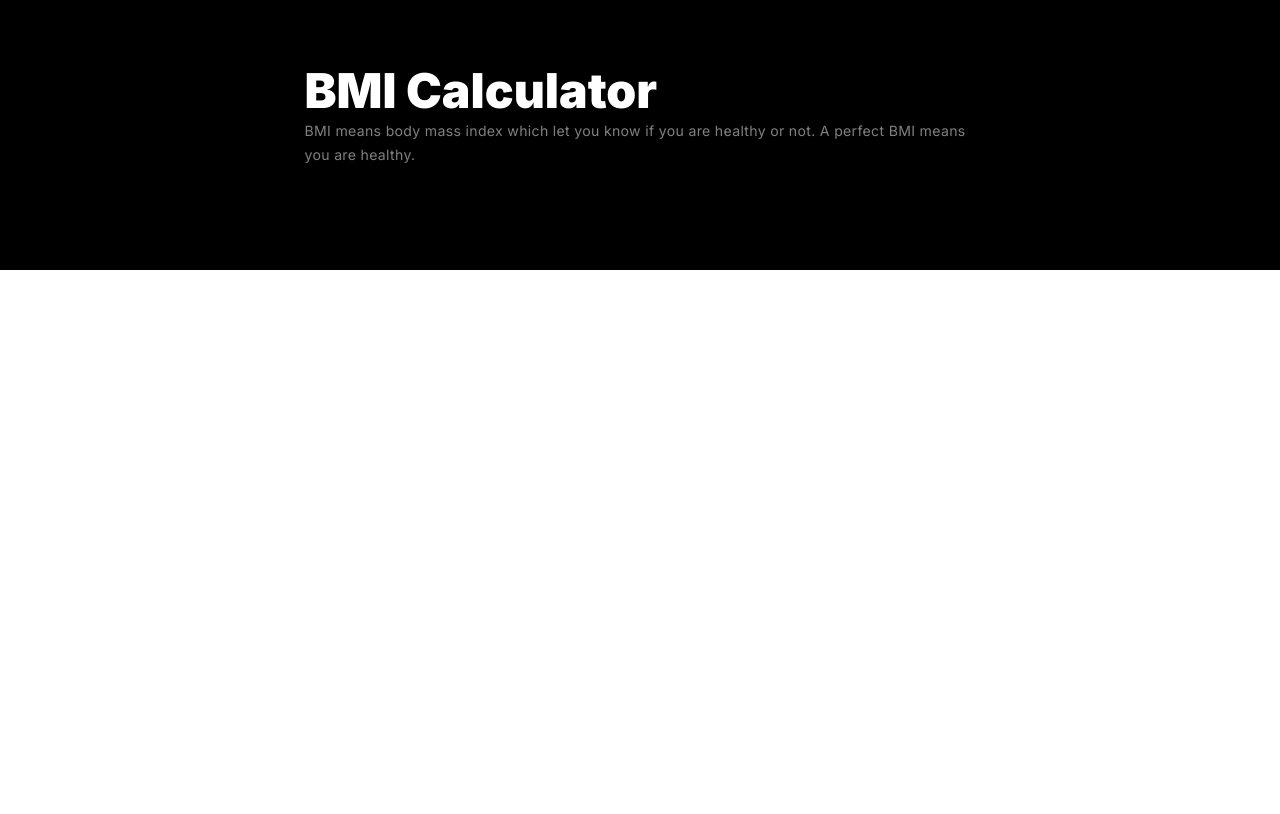
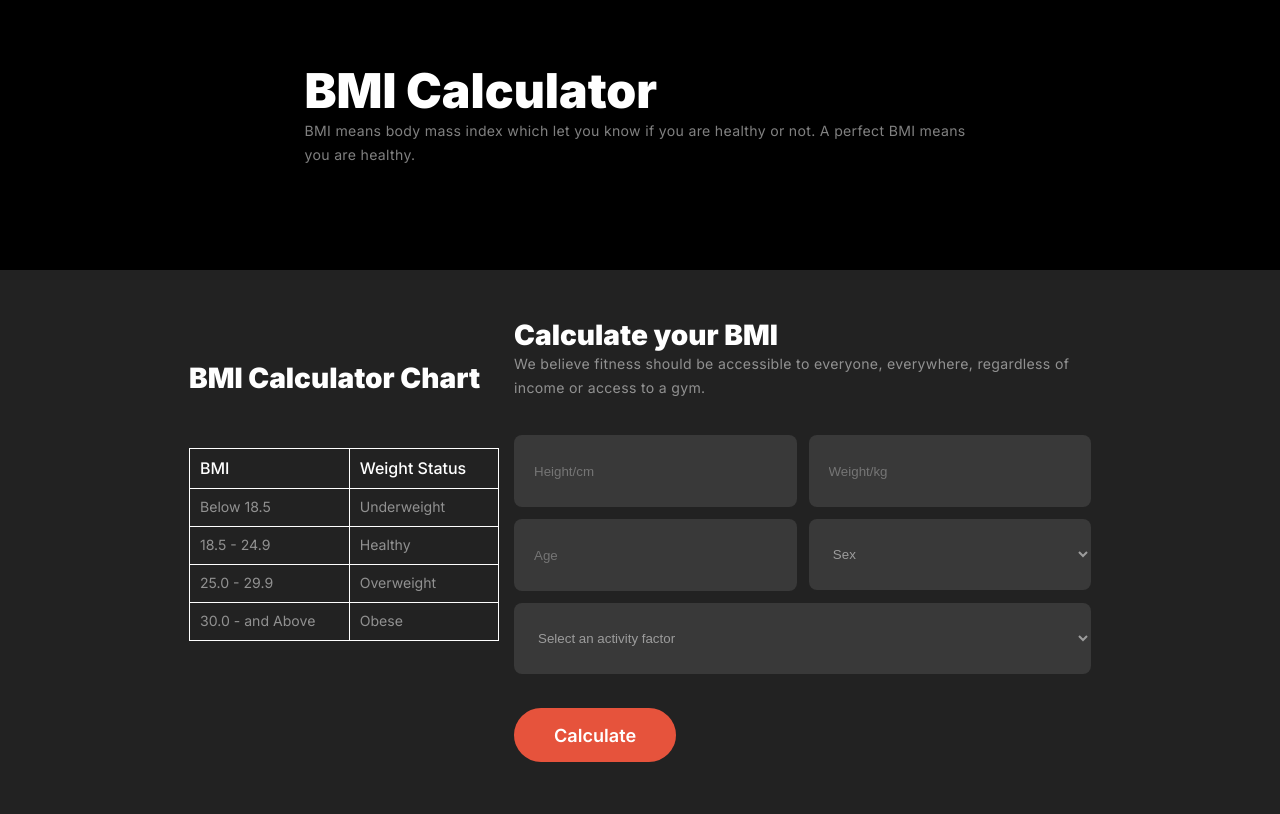
Before and after one commit to Sabit01Hasan/Fitness, a plain HTML site: page index.html in a window 1280 px wide. Shown: the part 2560-3374 px from the top of the page. Before the commit the page ends 2830 px from the top, so only its background shows below. Drawn offline with Linux system fonts and the light colour scheme.

Commit message:
Finished the BMI section

```diff
--- a/index.html
+++ b/index.html
@@ -142,7 +142,62 @@
         </section>
     </section>
     <section class="bmi">
-
+        <div class="chart">
+            <h5>
+                BMI Calculator Chart
+            </h5>
+            <table>
+                <tr>
+                    <th>BMI</th>
+                    <th>Weight Status</th>
+                </tr>
+                <tr>
+                    <td>Below 18.5</td>
+                    <td>Underweight</td>
+                </tr>
+                <tr>
+                    <td>18.5 - 24.9</td>
+                    <td>Healthy</td>
+                </tr>
+                <tr>
+                    <td>25.0 - 29.9</td>
+                    <td>Overweight</td>
+                </tr>
+                <tr>
+                    <td>30.0 - and Above</td>
+                    <td>Obese</td>
+                </tr>
+            </table>
+        </div>
+        <div class="calculate">
+            <h5>
+                Calculate your BMI
+            </h5>
+            <p>
+                We believe fitness should be accessible to everyone, everywhere, regardless of income or access to a gym.
+            </p>
+            <form action="">
+                <section class="l1">
+                    <input type="text" placeholder="Height/cm" class="in1">
+                    <input type="text" placeholder="Weight/kg" class="in1">
+                </section>
+                <section class="l2">
+                    <input type="text" placeholder="Age" class="in1">
+                    <select class="in2">
+                        <option value="sex">Sex</option>
+                        <option value="male">Male</option>
+                        <option value="female">Female</option>
+                    </select>
+                </section>
+                <select name="activity" id="activity" class="l3">
+                    <option value="">Select an activity factor</option>
+                    <option value="low">Low</option>
+                    <option value="medium">Medium</option>
+                    <option value="high">High</option>
+                </select>
+                <button class="btn1">Calculate</button>
+            </form>
+        </div>
     </section>
 </body>
 </html>
--- a/styles/styles.css
+++ b/styles/styles.css
@@ -378,6 +378,143 @@
     height: 7.5rem;
     padding-bottom: 88px;
 }
+.bmi{
+    background: rgb(34, 34, 34);
+    display: flex;
+    justify-content: space-between;
+    align-items: center;
+}
+.chart{
+    padding-left: 189px;
+    padding-bottom: 133px;
+}
+.chart h5{
+    color: rgb(255, 255, 255);
+    font-family: Inter;
+    font-size: 1.75rem;
+    font-weight: 900;
+    line-height: 120%;
+    text-align: left;
+    padding-top: 52px;
+    margin-bottom: 52px;
+}
+table {
+    border-collapse: collapse;
+    width: 19.38rem;
+}
+th, td {
+    border: 0.5px solid white;
+    padding: 10px;
+    text-align: left;
+}
+th{
+    color: rgb(255, 255, 255);
+    font-family: Inter;
+    font-size: 1rem;
+    font-weight: 500;
+    line-height: 120%;
+}
+td{
+    color: rgba(255, 255, 255, 0.5);
+    font-family: Inter;
+    font-size: 0.88rem;
+    font-weight: 400;
+    line-height: 120%;
+}
+.calculate{
+    padding-top: 49px;
+    padding-bottom: 52px;
+    padding-right: 189px;
+    width: 36.06rem;
+}
+.calculate h5{
+    color: rgb(255, 255, 255);
+    font-family: Inter;
+    font-size: 1.75rem;
+    font-weight: 900;
+    line-height: 120%;
+    text-align: left;
+}
+.calculate p{
+    color: rgba(255, 255, 255, 0.5);
+    font-family: Inter;
+    font-size: 0.88rem;
+    font-weight: 400;
+    line-height: 1.5rem;
+    letter-spacing: 0.02rem;
+    text-align: left;
+}
+.in1 {
+    width: 17.66rem;
+    height: 3rem;
+    padding: 0.75rem 2.5rem 0.75rem 1.25rem;
+    border-radius: 0.5rem;
+    background: rgba(255, 255, 255, 0.1);
+    color: rgba(255, 255, 255, 0.5);
+    border: 0;
+}
+
+.l1, .l2 {
+    display: flex;
+    gap: 12px;
+}
+
+.l1 {
+    margin-top: 35px;
+}
+
+.l2 {
+    margin-top: 12px;
+}
+
+.in2 {
+    width: 21.36rem;
+    height: 4.42rem;
+    padding: 0.75rem 2.5rem 0.75rem 1.25rem;
+    border-radius: 0.5rem;
+    background: rgba(255, 255, 255, 0.1);
+    color: rgba(255, 255, 255, 0.5);
+    border: 0;
+}
+
+.w {
+    color: rgba(255, 255, 255, 0.6);
+    font-family: Inter, sans-serif;
+    font-size: 1rem;
+    font-weight: 400;
+    line-height: 1.38rem;
+    background: rgba(255, 255, 255, 0.1);
+    text-align: left;
+}
+
+.l3 {
+    width: 36.06rem;
+    height: 4.42rem;
+    margin-top: 12px;
+    padding: 0.75rem 1.25rem;
+    border-radius: 0.5rem;
+    background: rgba(255, 255, 255, 0.1);
+    color: rgba(255, 255, 255, 0.5);
+    border: 0;
+    margin-bottom: 34px;
+}
+select.in2 {
+    background: rgba(255, 255, 255, 0.1);
+    color: rgba(255, 255, 255, 0.5);
+}
+select.l3 {
+    background: rgba(255, 255, 255, 0.1);
+    color: rgba(255, 255, 255, 0.5);
+}
+
+select.in2 option {
+    background: rgba(0, 0, 0, 0.8);
+    color: rgba(255, 255, 255, 0.5);
+}
+select.l3 option {
+    background: rgba(0, 0, 0, 0.8);
+    color: rgba(255, 255, 255, 0.5);
+}
 
 
 @media screen and (max-width: 576px) {
@@ -497,9 +634,30 @@
     .bmi-header{
         width: 22.06rem;
         height: 7.75rem;
+        padding-bottom: 32px;
     }
     .bmi-header h4{
         font-size: 2rem;
         font-weight: 900;
+        margin-top: 25px;
+    }
+    .bmi{
+        flex-direction: column;
+    }
+    .chart{
+        padding-left: 20px;
+        padding-bottom: 42px;
+    }
+    .calculate{
+        padding-top: none;
+        padding-bottom: 43px;
+        padding-right: 20px;
+        width: 22.13rem;
+    }
+    .in1 {
+        width: 7.66rem;
+    }
+    .l3 {
+        width: 23.50rem;
     }
 }
```
